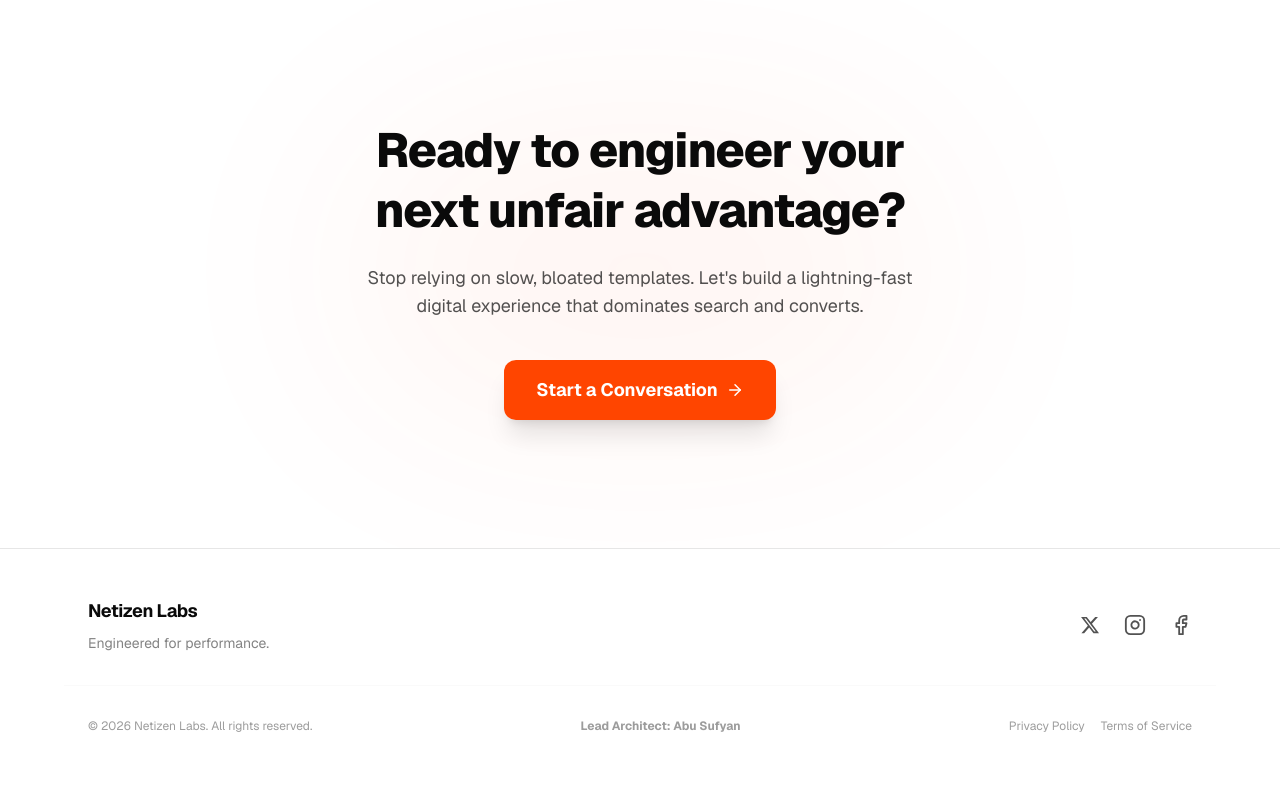
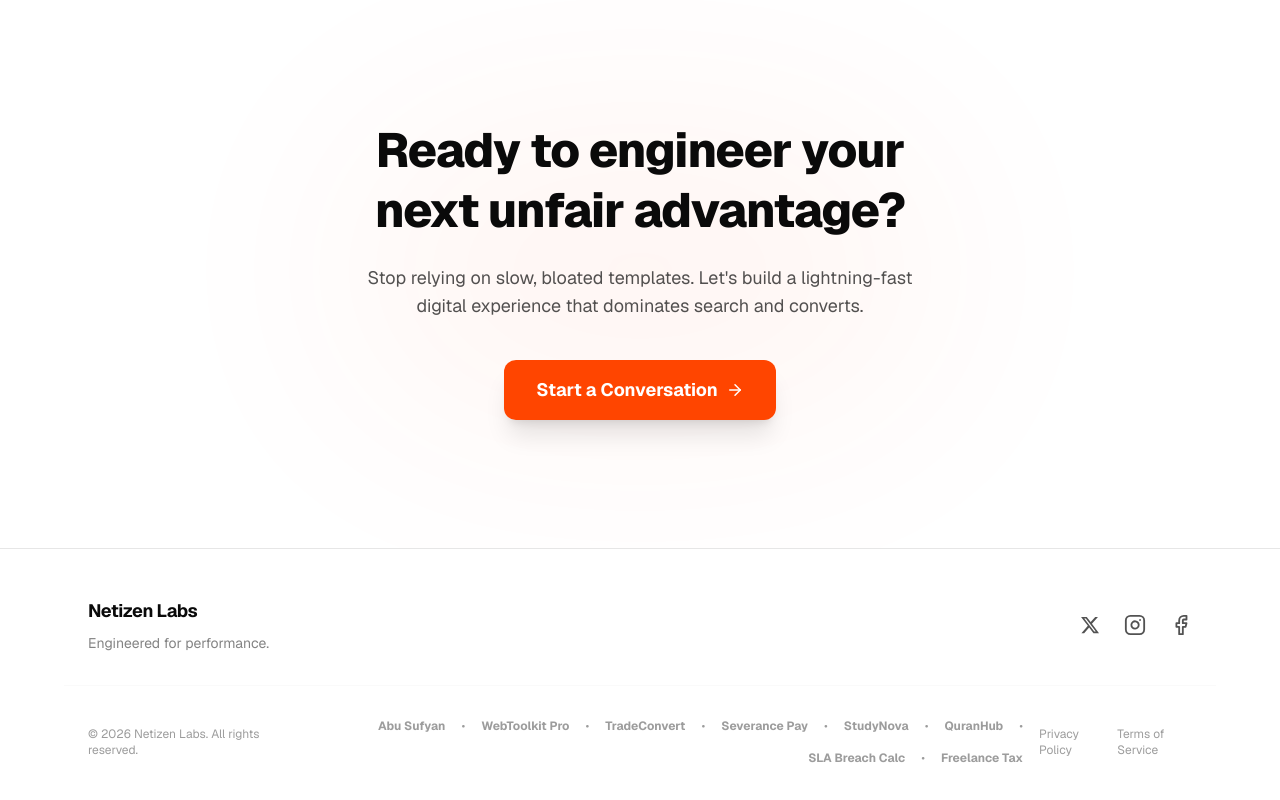
Before and after one commit to NetizenLabs/netizenlabs, a Next.js app: page / in a window 1280 px wide. Shown: the part 5645-6445 px from the top of the page. Built offline with nearby package versions, Linux system fonts and the light colour scheme.

Commit message:
feat: implement cross-linking backlink network

```diff
--- a/src/components/Footer.tsx
+++ b/src/components/Footer.tsx
@@ -25,9 +25,37 @@ export default function Footer() {
       </div>
       <div className="max-w-6xl mx-auto px-6 mt-8 pt-8 border-t border-[var(--foreground)]/5 flex flex-col md:flex-row items-center justify-between text-xs opacity-40 gap-4">
         <p>© {new Date().getFullYear()} Netizen Labs. All rights reserved.</p>
-        <div className="flex gap-4">
+        <div className="flex flex-wrap gap-4 justify-center md:justify-end">
           <Link href="https://abusufyan.xyz" target="_blank" rel="noopener noreferrer" className="hover:text-[var(--accent)] hover:underline font-bold transition-colors">
-            Lead Architect: Abu Sufyan
+            Abu Sufyan
+          </Link>
+          <span>•</span>
+          <Link href="https://wtkpro.site" target="_blank" rel="noopener noreferrer" className="hover:text-[var(--accent)] hover:underline font-bold transition-colors">
+            WebToolkit Pro
+          </Link>
+          <span>•</span>
+          <Link href="https://tradeconvert.pro" target="_blank" rel="noopener noreferrer" className="hover:text-[var(--accent)] hover:underline font-bold transition-colors">
+            TradeConvert
+          </Link>
+          <span>•</span>
+          <Link href="https://www.severancecalculator.xyz" target="_blank" rel="noopener noreferrer" className="hover:text-[var(--accent)] hover:underline font-bold transition-colors">
+            Severance Pay
+          </Link>
+          <span>•</span>
+          <Link href="https://getstudynova.online" target="_blank" rel="noopener noreferrer" className="hover:text-[var(--accent)] hover:underline font-bold transition-colors">
+            StudyNova
+          </Link>
+          <span>•</span>
+          <Link href="https://quranhub.xyz" target="_blank" rel="noopener noreferrer" className="hover:text-[var(--accent)] hover:underline font-bold transition-colors">
+            QuranHub
+          </Link>
+          <span>•</span>
+          <Link href="https://slabreachcalculator.site" target="_blank" rel="noopener noreferrer" className="hover:text-[var(--accent)] hover:underline font-bold transition-colors">
+            SLA Breach Calc
+          </Link>
+          <span>•</span>
+          <Link href="https://taxforfreelancers.online" target="_blank" rel="noopener noreferrer" className="hover:text-[var(--accent)] hover:underline font-bold transition-colors">
+            Freelance Tax
           </Link>
         </div>
         <div className="flex gap-4">
```
